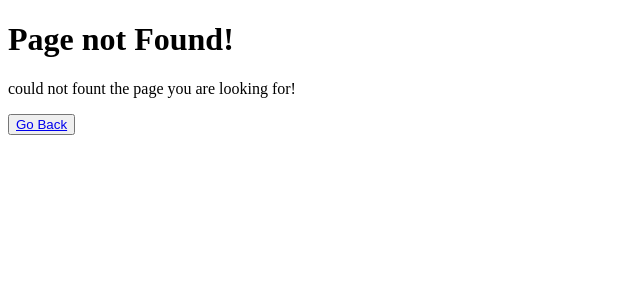
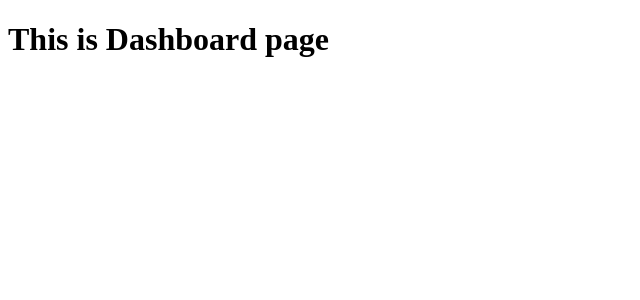
Before and after one commit to coder8820/Nextjs, a Next.js app in the folder my-app/: page /Dashboard in a window 1280 px wide. Before the commit this address had no page. Shown: the top 300 px of the page, without its empty margins (0-640 px from the left). Built offline with nearby package versions, Linux system fonts and the light colour scheme.

Commit message:
Working on Dashboard

```diff
--- /dev/null
+++ b/my-app/app/Dashboard/page.js
@@ -0,0 +1,9 @@
+import React from "react";
+
+export default function Dashboard() {
+  return (
+    <div>
+      <h1>This is Dashboard page</h1>
+    </div>
+  );
+}
```
